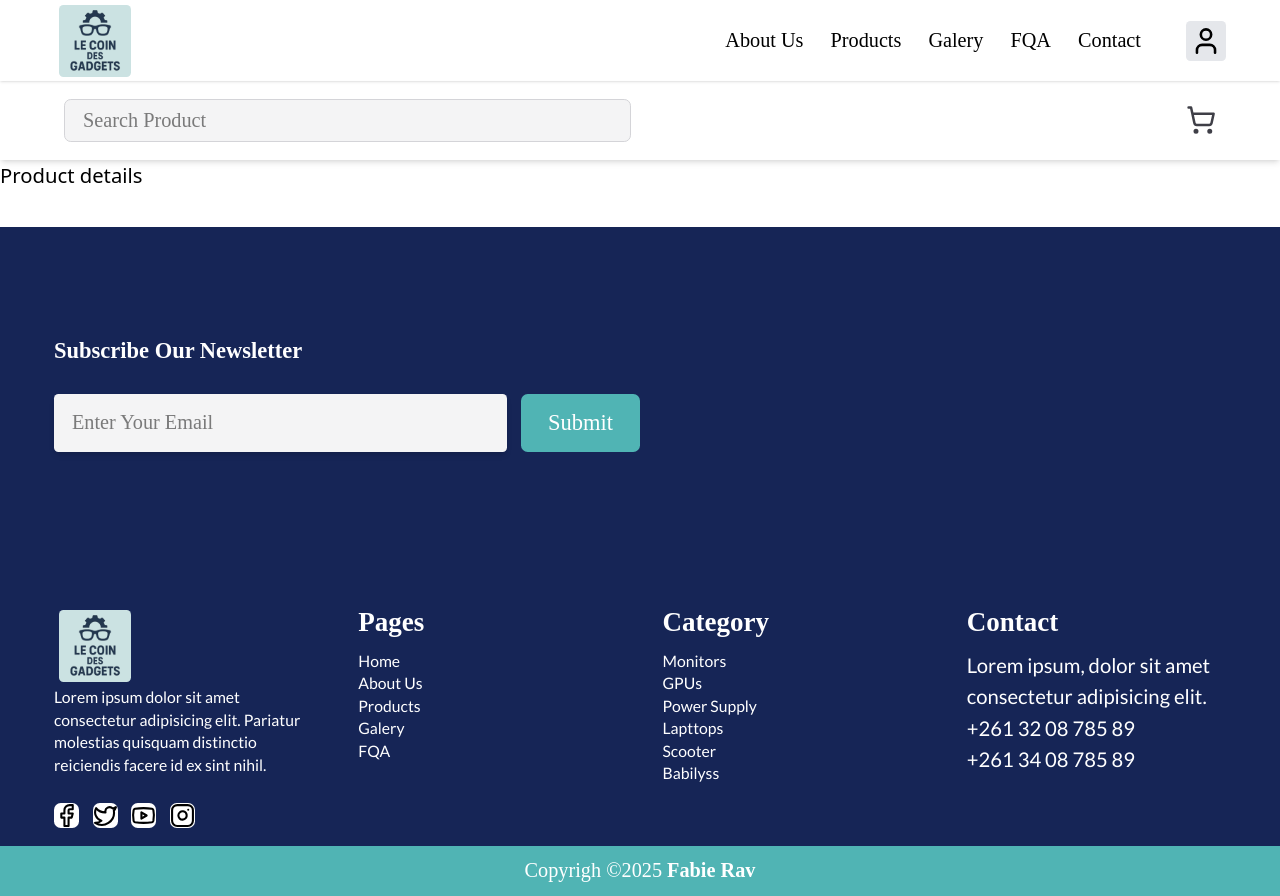
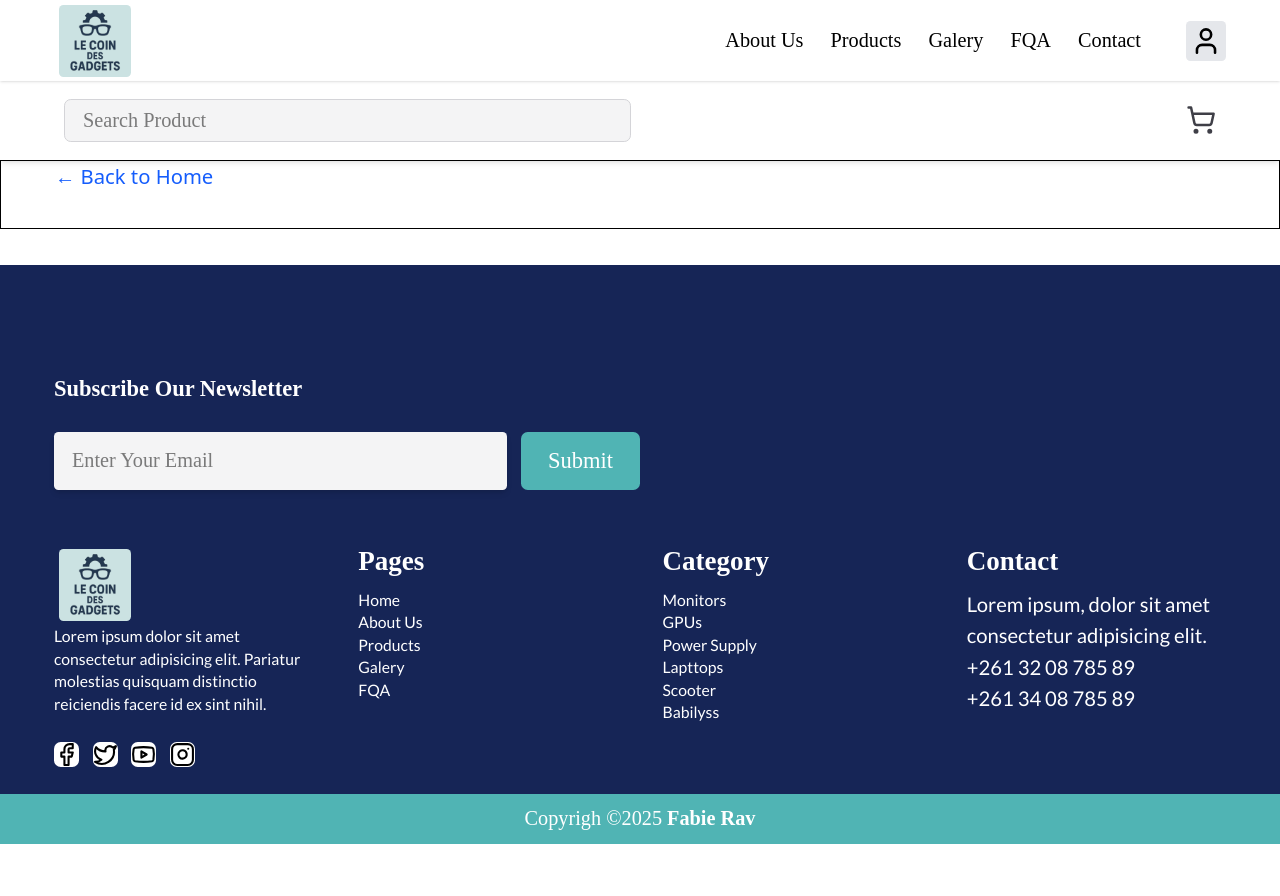
Before and after one commit to FabieRv/coin_de_gadgets, a React (Vite) app: page /products/1 in a window 1280 px wide. After the commit the page ends 844 px from the top, so only its background shows below. Built offline with nearby package versions, Linux system fonts and the light colour scheme.

Commit message:
ajoutde nouvelle fonctionaliter

```diff
--- a/src/components/Layout/SecondNav.tsx
+++ b/src/components/Layout/SecondNav.tsx
@@ -12,7 +12,6 @@ function SecondNav() {
     <div className="shadow-md">
       <Container className="flex items-center justify-between text-black p-4! font-Montser">
         <nav className="flex w-full max-w-5xl mx-auto">
-          {/* Input takes 50% */}
           <div className="w-1/2 pr-2">
             <input
               placeholder="Search Product"
@@ -23,7 +22,6 @@ function SecondNav() {
             />
           </div>
 
-          {/* Cart icon takes 50% */}
           <div className="w-1/2 flex justify-end items-center pl-2">
             <ShoppingCart size={30} className="text-zinc-700 cursor-pointer" />
           </div>
--- a/src/components/Layout/footer.tsx
+++ b/src/components/Layout/footer.tsx
@@ -27,7 +27,7 @@ function Footer() {
       </div>
 
       <div className="bg-blue-950 text-white">
-        <Container className=" font-Montser">
+        <Container className=" font-Montser  lg:py-2!">
           <div className="grid grid-cols-1 md:grid-cols-2 xl:grid-cols-4 gap-10 pb-4">
             <div className="gap-4">
               <Link to={"/"}>
--- a/src/components/pages/ProductDetail.tsx
+++ b/src/components/pages/ProductDetail.tsx
@@ -1,8 +1,17 @@
+import { Link } from "react-router-dom"
+import Container from "../common/Container"
 
 function ProductDetail() {
   return (
     <div>
-      Product details
+      <Container className="border py-0!">
+        <Link
+          to="/"
+          className="mb-8 inline-block text-blue-600 hover:underline font-medium"
+        >
+          &larr; Back to Home
+        </Link>
+      </Container>
     </div>
   )
 }
```
